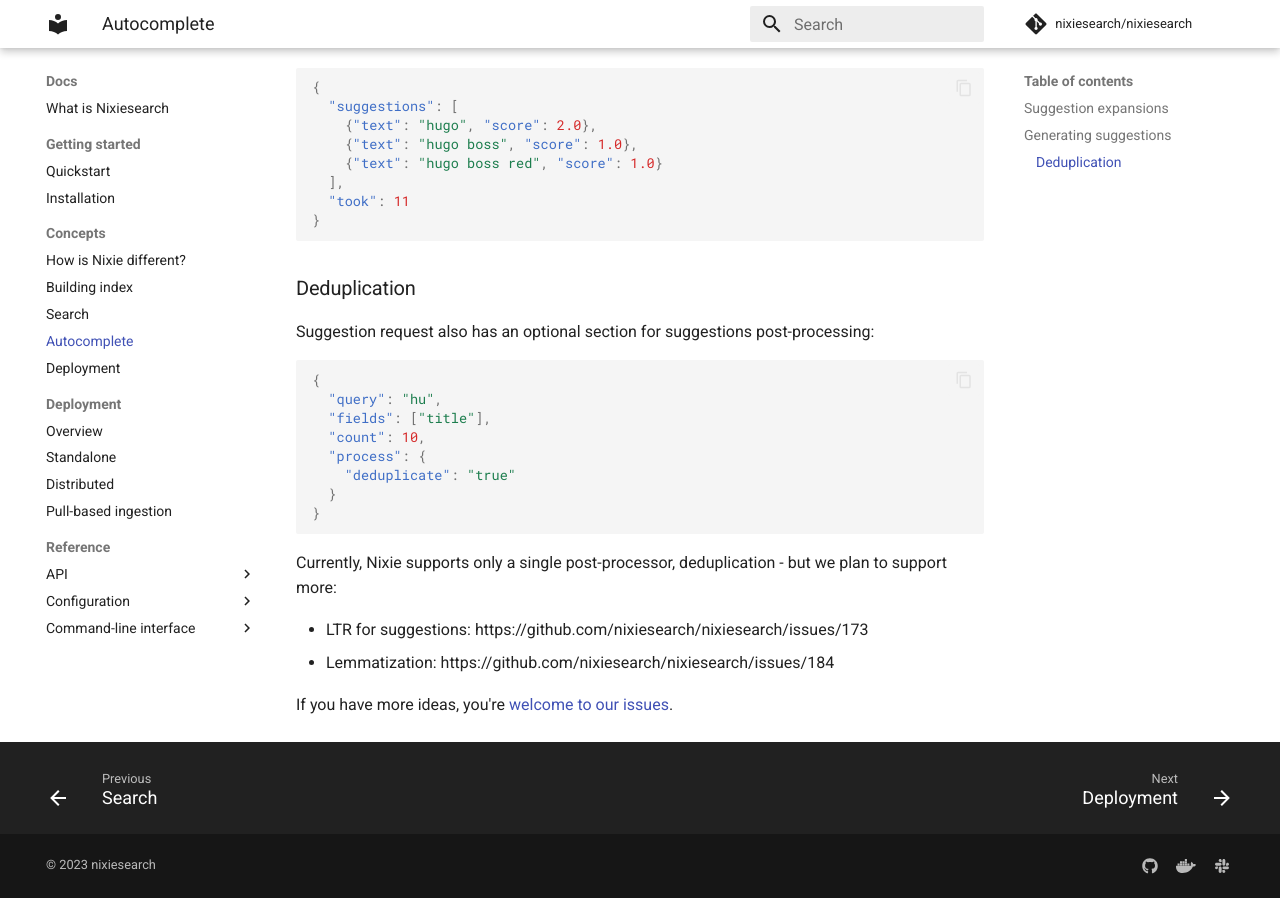
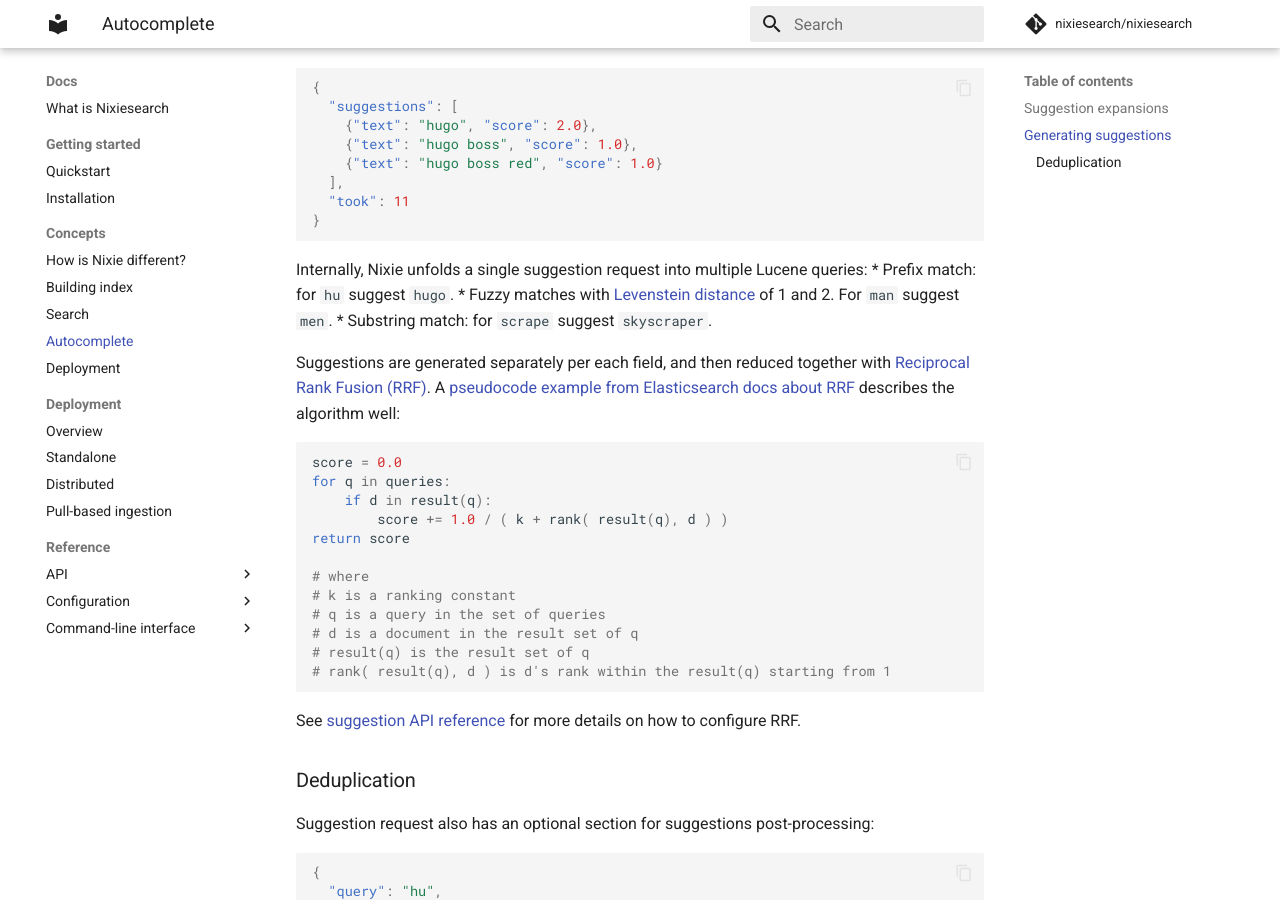
Before and after one commit to nixiesearch/nixiesearch, an MkDocs documentation site: the page built from docs/docs/concepts/autocomplete.md, in a window 1280 px wide and 900 px high, scrolled down 1308 px. Built offline with MkDocs 1.6.1 and Material for MkDocs 9.7.7, drawn with Linux system fonts in a browser that asks for light colours; comment, search, counter and statistics services are not loaded.

Commit message:
add doc on configuring RRF suggestions

````diff
--- a/docs/docs/concepts/autocomplete.md
+++ b/docs/docs/concepts/autocomplete.md
@@ -62,6 +62,30 @@
 }
 ```
 
+Internally, Nixie unfolds a single suggestion request into multiple Lucene queries:
+* Prefix match: for `hu` suggest `hugo`.
+* Fuzzy matches with [Levenstein distance](https://en.wikipedia.org/wiki/Levenshtein_distance) of 1 and 2. For `man` suggest `men`.
+* Substring match: for `scrape` suggest `skyscraper`.
+
+Suggestions are generated separately per each field, and then reduced together with [Reciprocal Rank Fusion (RRF)](https://plg.uwaterloo.ca/~gvcormac/cormacksigir09-rrf.pdf). A [pseudocode example from Elasticsearch docs about RRF]() describes the algorithm well:
+
+```python
+score = 0.0
+for q in queries:
+    if d in result(q):
+        score += 1.0 / ( k + rank( result(q), d ) )
+return score
+
+# where
+# k is a ranking constant
+# q is a query in the set of queries
+# d is a document in the result set of q
+# result(q) is the result set of q
+# rank( result(q), d ) is d's rank within the result(q) starting from 1
+```
+
+See [suggestion API reference](../reference/api/suggest.md) for more details on how to configure RRF.
+
 ### Deduplication
 
 Suggestion request also has an optional section for suggestions post-processing:
````
Also changed, not shown: docs/docs/reference/api/suggest.md (+19 -1 lines), 1 other file.
